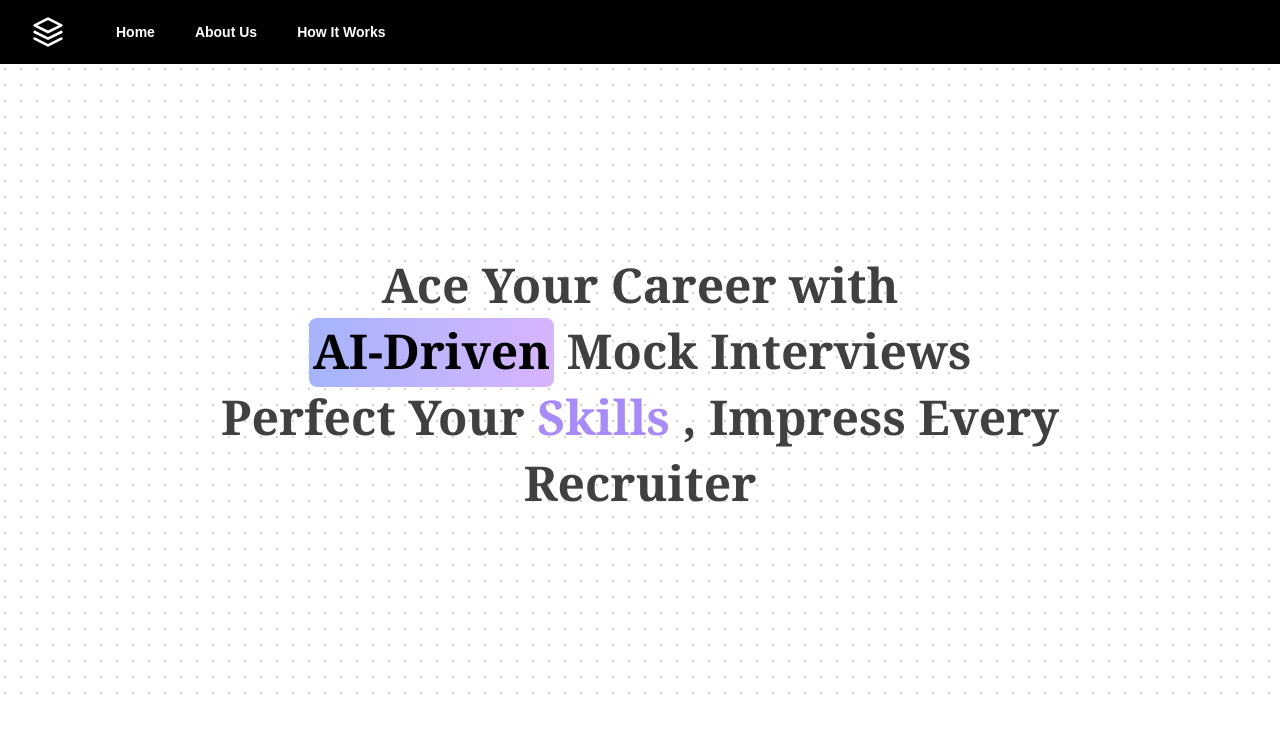
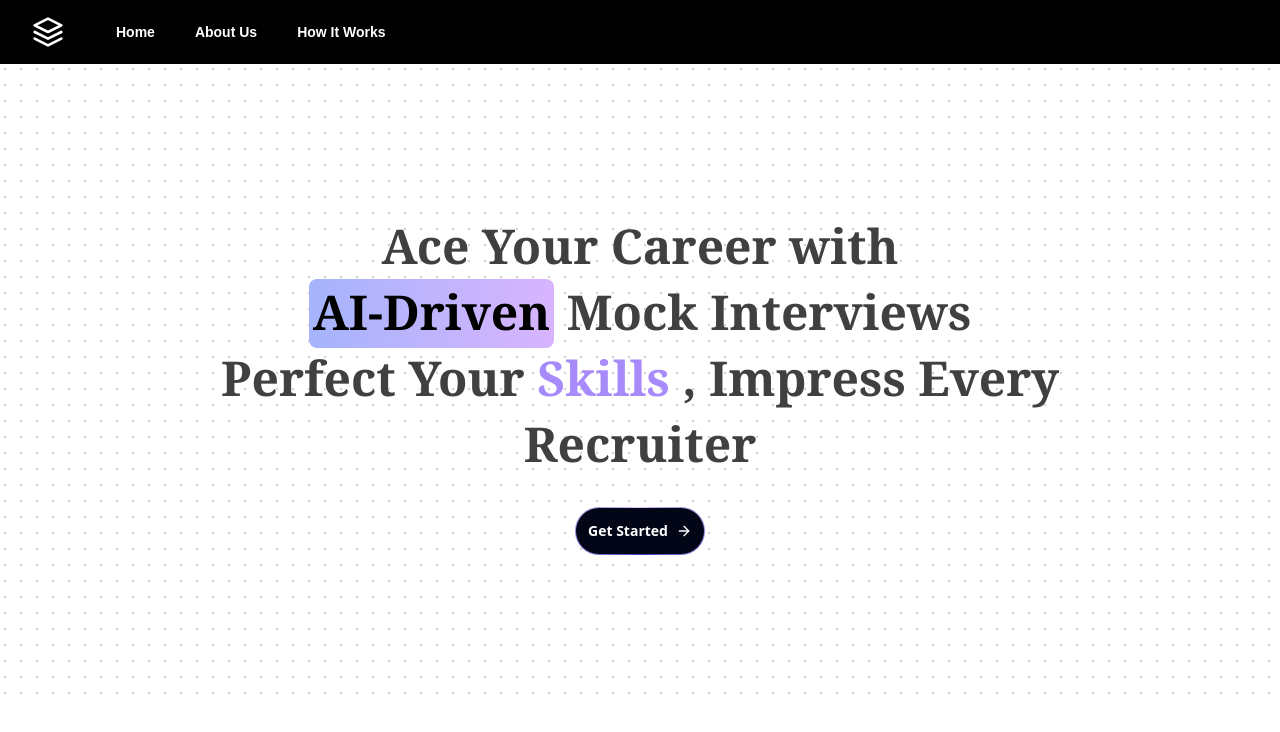
Before and after one commit to KiranBabu007/AI-Interviewer, a Next.js app in the folder my-app/: page /Home in a window 1280 px wide. Shown: the top 732 px of the page. Built offline with nearby package versions, Linux system fonts and the light colour scheme.

Commit message:
feat: add "Get Started" button with animation to Landing component

```diff
--- a/my-app/app/Home/_components/Landing.tsx
+++ b/my-app/app/Home/_components/Landing.tsx
@@ -1,6 +1,7 @@
 "use client";
 import { motion } from "framer-motion";
-import { HeroHighlight, Highlight } from "@/components/ui/hero-highlight"
+import { HeroHighlight, Highlight } from "@/components/ui/hero-highlight";
+import { ArrowRight } from "lucide-react";
 
 const Landing = () => {
   return (
@@ -26,9 +27,17 @@
         </Highlight> Mock Interviews <br />
         Perfect Your {' '}
         <span className="text-violet-400 " >Skills</span>{' '}, Impress Every Recruiter
+        <div className="justify-center mt-2 font-sans">
+          <button className="relative inline-flex h-12 overflow-hidden rounded-full p-[1px] ">
+            <span className="absolute inset-[-1000%] animate-[spin_2s_linear_infinite] bg-[conic-gradient(from_90deg_at_50%_50%,#E2CBFF_0%,#393BB2_50%,#E2CBFF_100%)]" />
+            <span className="inline-flex h-full w-full cursor-pointer items-center justify-center rounded-full bg-slate-950 px-3 py-1 text-sm font-bold text-white backdrop-blur-3xl">
+              Get Started <ArrowRight className="ml-2 h-4 w-4" />
+            </span>
+          </button>
+        </div>
       </motion.h1>
     </HeroHighlight>
-  )
+  );
 }
 
-export default Landing
+export default Landing;
```
